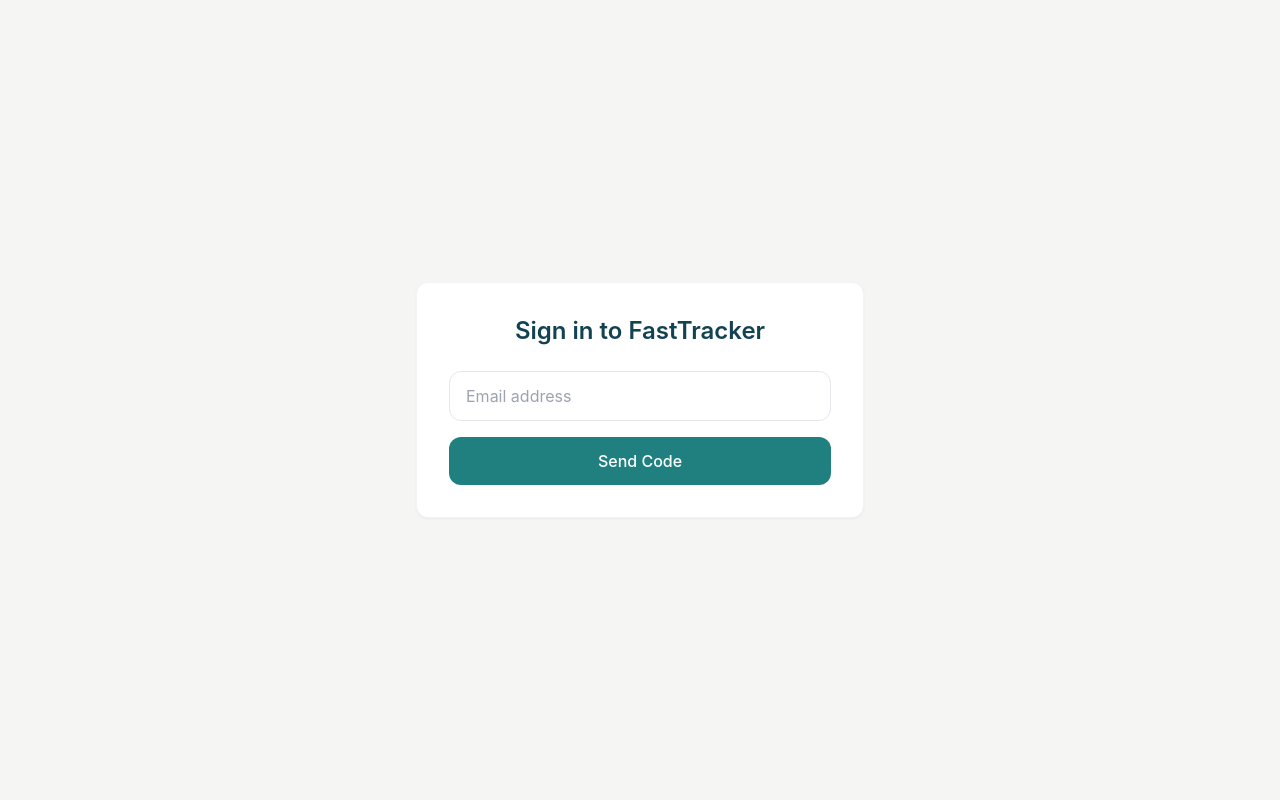
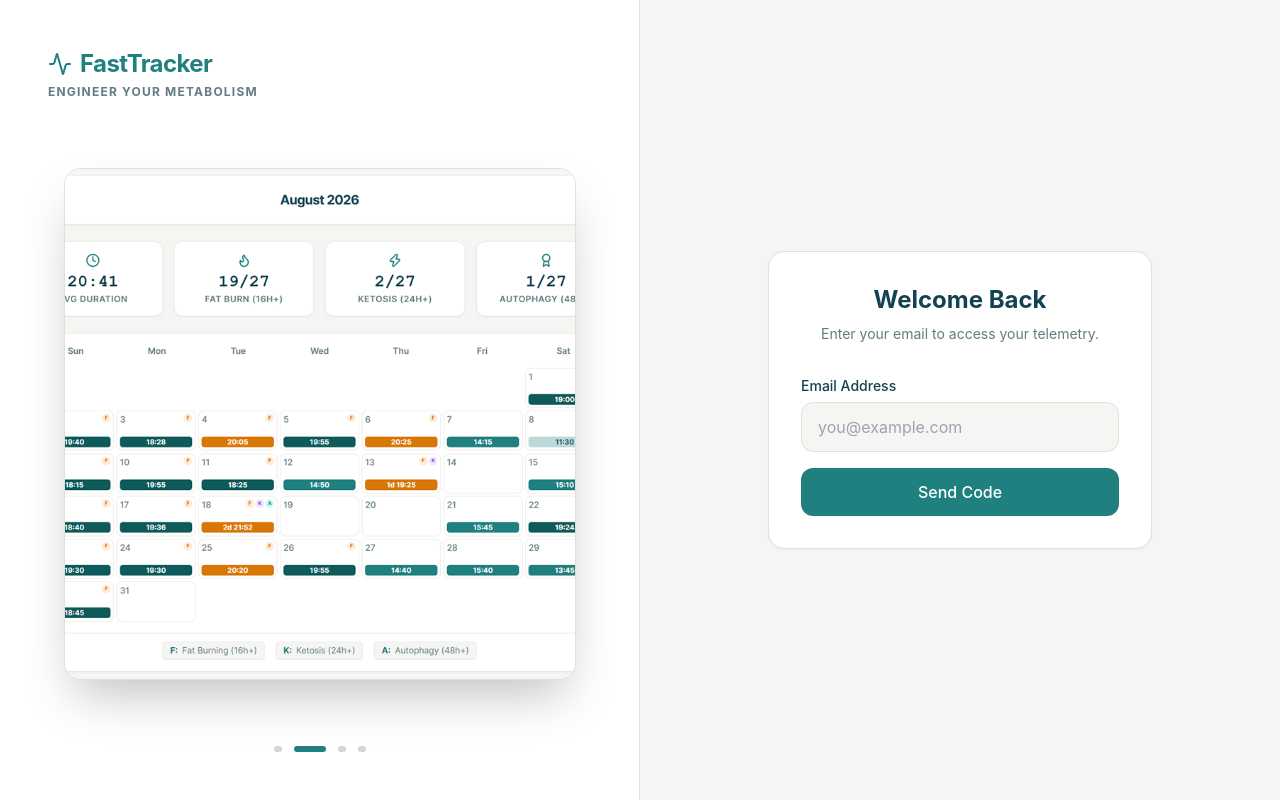
Before and after one commit to r777k/iFast, a React (Vite) app in the folder frontend/: page /login in a window 1280 px wide. Built offline with nearby package versions, Linux system fonts and the light colour scheme.

Commit message:
Animated preview page

```diff
--- a/frontend/src/pages/Login.jsx
+++ b/frontend/src/pages/Login.jsx
@@ -1,30 +1,52 @@
-import { useState } from 'react';
+import React, { useState, useEffect } from 'react';
 import { useNavigate } from 'react-router-dom';
 import { apiClient } from '../api/client';
 import { useAuth } from '../context/AuthContext';
+import { Activity } from 'lucide-react';
 
 export default function Login() {
   const [email, setEmail] = useState('');
   const [otp, setOtp] = useState('');
   const [step, setStep] = useState(1);
   const [error, setError] = useState('');
+  const [loading, setLoading] = useState(false);
   const { login } = useAuth();
   const navigate = useNavigate();
+
+  // --- Carousel State & Logic ---
+  const [currentImage, setCurrentImage] = useState(0);
+  const previews = [
+    '/preview-dashboard.png',
+    '/preview-history.png',
+    '/preview-insights.png',
+    '/preview-heatmap.png'
+  ];
+
+  useEffect(() => {
+    const timer = setInterval(() => {
+      setCurrentImage((prev) => (prev + 1) % previews.length);
+    }, 4000); // Crossfade every 4 seconds
+    return () => clearInterval(timer);
+  }, [previews.length]);
 
   const handleRequestOtp = async (e) => {
     e.preventDefault();
     setError('');
+    setLoading(true);
     try {
       await apiClient.post('/auth/request-otp', { email });
       setStep(2);
     } catch (err) {
       setError('Failed to send OTP. Please try again.');
+    } finally {
+      setLoading(false);
     }
   };
 
   const handleVerifyOtp = async (e) => {
     e.preventDefault();
     setError('');
+    setLoading(true);
     try {
       // Magically gets 'Asia/Kolkata' or wherever the user currently is
       const userTimezone = Intl.DateTimeFormat().resolvedOptions().timeZone;
@@ -38,50 +60,146 @@
       navigate('/');
     } catch (err) {
       setError('Invalid or expired code.');
+    } finally {
+      setLoading(false);
     }
   };
 
   return (
-    <div className="min-h-screen flex items-center justify-center bg-background px-4">
-      <div className="max-w-md w-full bg-surface p-8 rounded-xl shadow-sm border border-gray-100">
-        <h2 className="text-2xl font-semibold text-text-primary mb-6 text-center">
-          {step === 1 ? 'Sign in to FastTracker' : 'Enter Verification Code'}
+    <div className="min-h-screen bg-background dark:bg-background-dark flex flex-col md:flex-row font-sans">
+
+      {/* Left Side: Animated App Preview */}
+      <div className="hidden md:flex md:w-1/2 bg-surface dark:bg-surface-dark border-r border-border dark:border-border-dark flex-col items-center justify-center p-12 relative overflow-hidden">
+
+        {/* Branding Overlay */}
+        <div className="absolute top-12 left-12 z-20">
+          <div className="flex items-center gap-2 text-primary mb-1">
+            <Activity className="w-6 h-6" />
+            <h1 className="text-2xl font-bold tracking-tight">FastTracker</h1>
+          </div>
+          <p className="text-xs text-text-secondary font-bold uppercase tracking-widest">
+            Engineer Your Metabolism
+          </p>
+        </div>
+
+        {/* Cross-fading Image Carousel */}
+        <div className="relative w-full max-w-lg aspect-square mt-12 rounded-2xl shadow-2xl border border-border dark:border-border-dark overflow-hidden bg-white dark:bg-gray-900">
+          {previews.map((src, idx) => (
+            <img
+              key={src}
+              src={src}
+              alt={`App Preview ${idx + 1}`}
+              className={`absolute inset-0 w-full h-full object-cover transition-all duration-1000 ease-in-out ${
+                idx === currentImage
+                  ? 'opacity-100 scale-100'
+                  : 'opacity-0 scale-105'
+              }`}
+            />
+          ))}
+        </div>
+
+        {/* Carousel Indicators */}
+        <div className="absolute bottom-12 flex gap-3 z-20">
+          {previews.map((_, idx) => (
+            <div
+              key={idx}
+              className={`h-1.5 rounded-full transition-all duration-500 ${
+                idx === currentImage ? 'w-8 bg-primary' : 'w-2 bg-gray-300 dark:bg-gray-700'
+              }`}
+            />
+          ))}
+        </div>
+      </div>
+
+      {/* Right Side: Login Form */}
+      <div className="flex-1 flex flex-col justify-center items-center p-6 md:p-12 relative">
+
+        {/* Mobile Branding (Hidden on Desktop) */}
+        <div className="md:hidden flex flex-col items-center mb-10">
+          <div className="flex items-center gap-2 text-primary mb-1">
+            <Activity className="w-8 h-8" />
+            <h1 className="text-3xl font-bold tracking-tight">FastTracker</h1>
+          </div>
+          <p className="text-[10px] text-text-secondary font-bold uppercase tracking-widest">
+            Engineer Your Metabolism
+          </p>
+        </div>
+
+        <div className="w-full max-w-sm bg-surface dark:bg-surface-dark p-8 rounded-2xl shadow-sm border border-border dark:border-border-dark">
+          <h2 className="text-2xl font-bold text-text-primary dark:text-text-light mb-2 text-center">
+            {step === 1 ? 'Welcome Back' : 'Verify Code'}
           </h2>
+          <p className="text-sm text-text-secondary text-center mb-8">
+            {step === 1 ? 'Enter your email to access your telemetry.' : `Code sent to ${email}`}
+          </p>
 
-        {error && <div className="mb-4 text-status-error text-sm text-center">{error}</div>}
+          {error && (
+            <div className="mb-6 p-3 bg-status-error/10 border border-status-error/20 text-status-error text-sm rounded-lg text-center font-medium">
+              {error}
+            </div>
+          )}
 
           {step === 1 ? (
             <form onSubmit={handleRequestOtp} className="space-y-4">
+              <div>
+                <label className="block text-sm font-medium text-text-primary dark:text-text-light mb-1.5">
+                  Email Address
+                </label>
                 <input
                   type="email"
                   required
-              className="w-full px-4 py-3 rounded-lg border border-gray-200 focus:outline-none focus:ring-2 focus:ring-primary/50 text-text-primary bg-surface"
-              placeholder="Email address"
+                  className="w-full px-4 py-3 rounded-lg border border-border dark:border-border-dark focus:outline-none focus:ring-2 focus:ring-primary/50 text-text-primary dark:text-text-light bg-background dark:bg-background-dark transition-shadow"
+                  placeholder="you@example.com"
                   value={email}
                   onChange={(e) => setEmail(e.target.value)}
                 />
-            <button type="submit" className="w-full bg-primary hover:bg-primary-hover text-white font-medium py-3 rounded-lg transition-colors">
-              Send Code
+              </div>
+              <button
+                type="submit"
+                disabled={loading}
+                className="w-full bg-primary hover:bg-primary-hover active:bg-primary-active text-surface font-medium py-3 rounded-lg transition-colors disabled:opacity-50 mt-2"
+              >
+                {loading ? 'Sending Code...' : 'Send Code'}
               </button>
             </form>
           ) : (
             <form onSubmit={handleVerifyOtp} className="space-y-4">
-            <p className="text-sm text-text-secondary text-center mb-4">Code sent to {email}</p>
+              <div>
+                <label className="block text-sm font-medium text-text-primary dark:text-text-light mb-1.5 text-center">
+                  6-Digit OTP
+                </label>
                 <input
                   type="text"
                   required
-              className="w-full px-4 py-3 rounded-lg border border-gray-200 focus:outline-none focus:ring-2 focus:ring-primary/50 text-center text-lg tracking-widest text-text-primary bg-surface"
+                  className="w-full px-4 py-3 rounded-lg border border-border dark:border-border-dark focus:outline-none focus:ring-2 focus:ring-primary/50 text-center text-xl font-mono tracking-widest text-text-primary dark:text-text-light bg-background dark:bg-background-dark transition-shadow"
                   placeholder="000000"
                   maxLength={6}
                   value={otp}
                   onChange={(e) => setOtp(e.target.value)}
                 />
-            <button type="submit" className="w-full bg-primary hover:bg-primary-hover text-white font-medium py-3 rounded-lg transition-colors">
-              Verify & Login
+              </div>
+              <button
+                type="submit"
+                disabled={loading}
+                className="w-full bg-primary hover:bg-primary-hover active:bg-primary-active text-surface font-medium py-3 rounded-lg transition-colors disabled:opacity-50 mt-2"
+              >
+                {loading ? 'Verifying...' : 'Verify & Login'}
+              </button>
+              <button
+                type="button"
+                onClick={() => {
+                  setStep(1);
+                  setOtp('');
+                  setError('');
+                }}
+                className="w-full text-sm text-text-secondary hover:text-primary transition-colors mt-2 font-medium"
+              >
+                Use a different email
               </button>
             </form>
           )}
         </div>
       </div>
+    </div>
   );
 }
```
Lines whose indentation alone changed are shown as unchanged.
